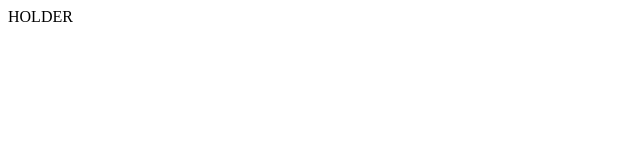
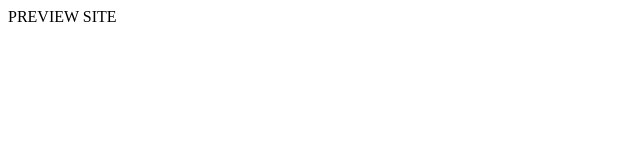
Before and after one commit to alan-ws/everything-everywhere-next-js, a Next.js app: page / in a window 1280 px wide. Shown: the top 160 px of the page, without its empty margins (0-640 px from the left). Built offline with nearby package versions, Linux system fonts and the light colour scheme.

Commit message:
preivew test

```diff
--- a/app/page.tsx
+++ b/app/page.tsx
@@ -1,3 +1,3 @@
 export default function Home() {
-  return <div>HOLDER</div>;
+  return <div>PREVIEW SITE</div>;
 }
```
